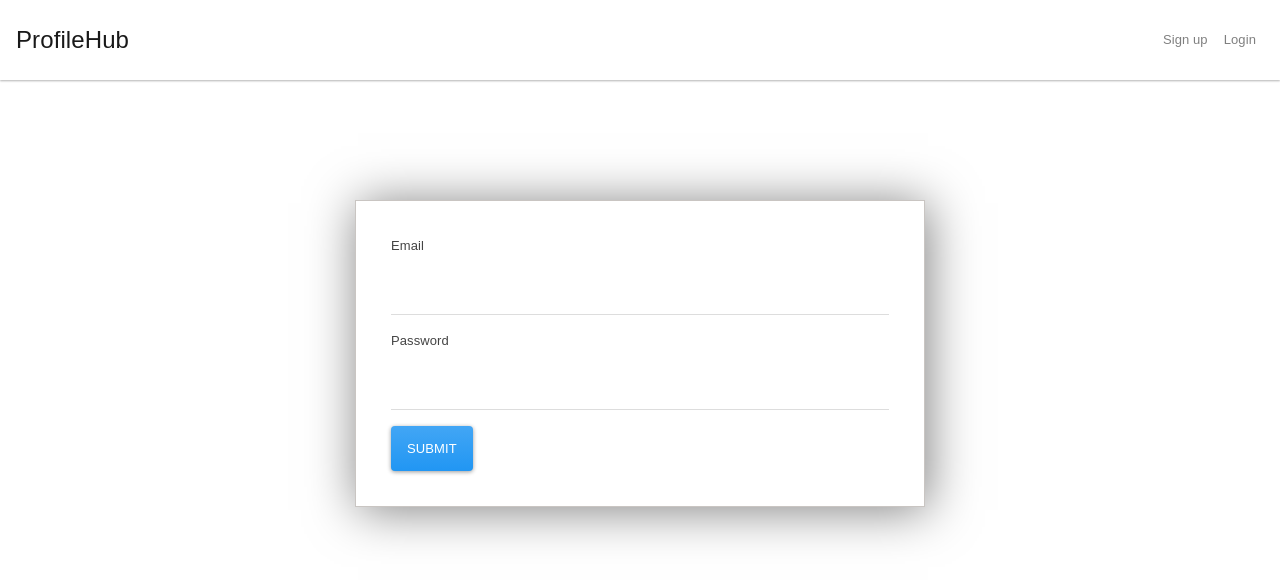
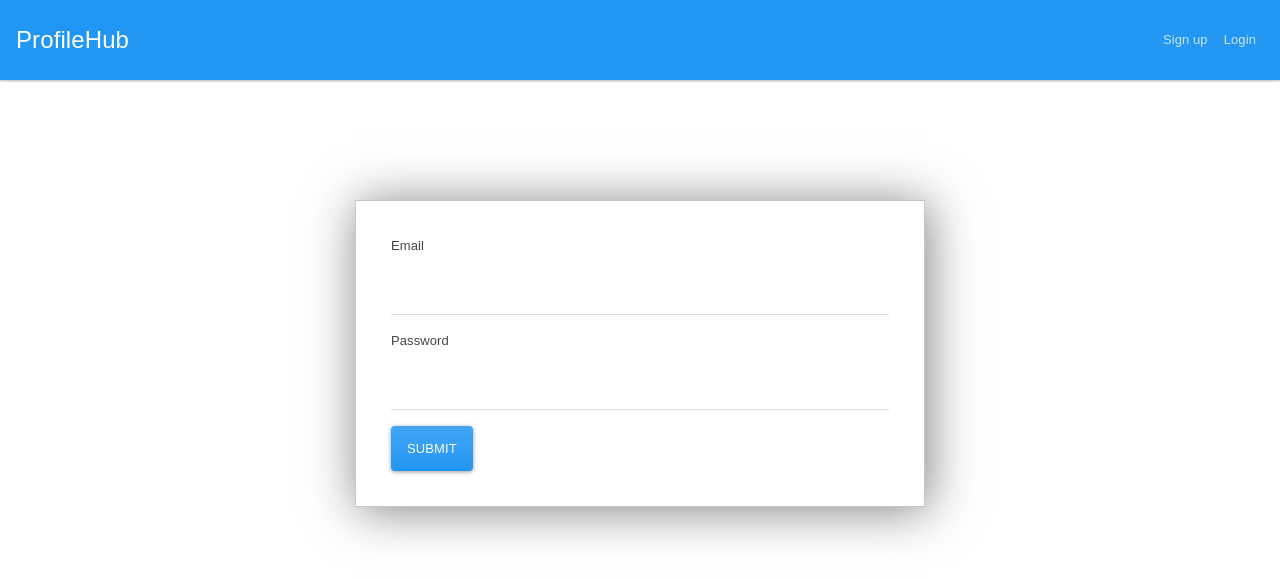
Before and after one commit to tbortb/react-router-checkpoint, a React (Create React App) app: page / in a window 1280 px wide. Shown: the top 580 px of the page. Built offline with nearby package versions, Linux system fonts and the light colour scheme.

Commit message:
updated navbar color

```diff
--- a/src/components/TopNav.js
+++ b/src/components/TopNav.js
@@ -26,7 +26,7 @@ export default class Example extends React.Component {
   render() {
     return (
       <div>
-        <Navbar color="faded" light expand="md">
+        <Navbar color="primary" dark expand="md">
           <NavbarBrand href="/">ProfileHub</NavbarBrand>
           <NavbarToggler onClick={this.toggle} />
           <Collapse isOpen={this.state.isOpen} navbar>
```
